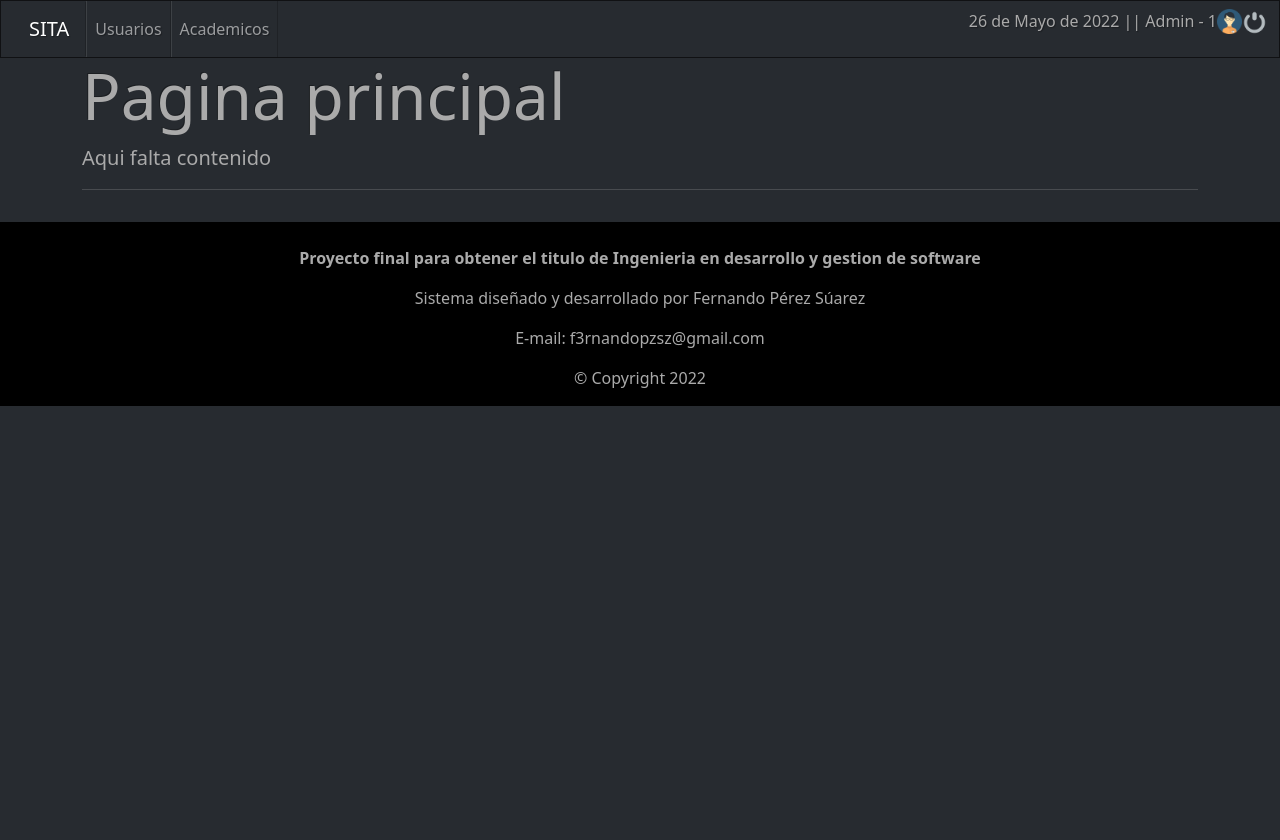
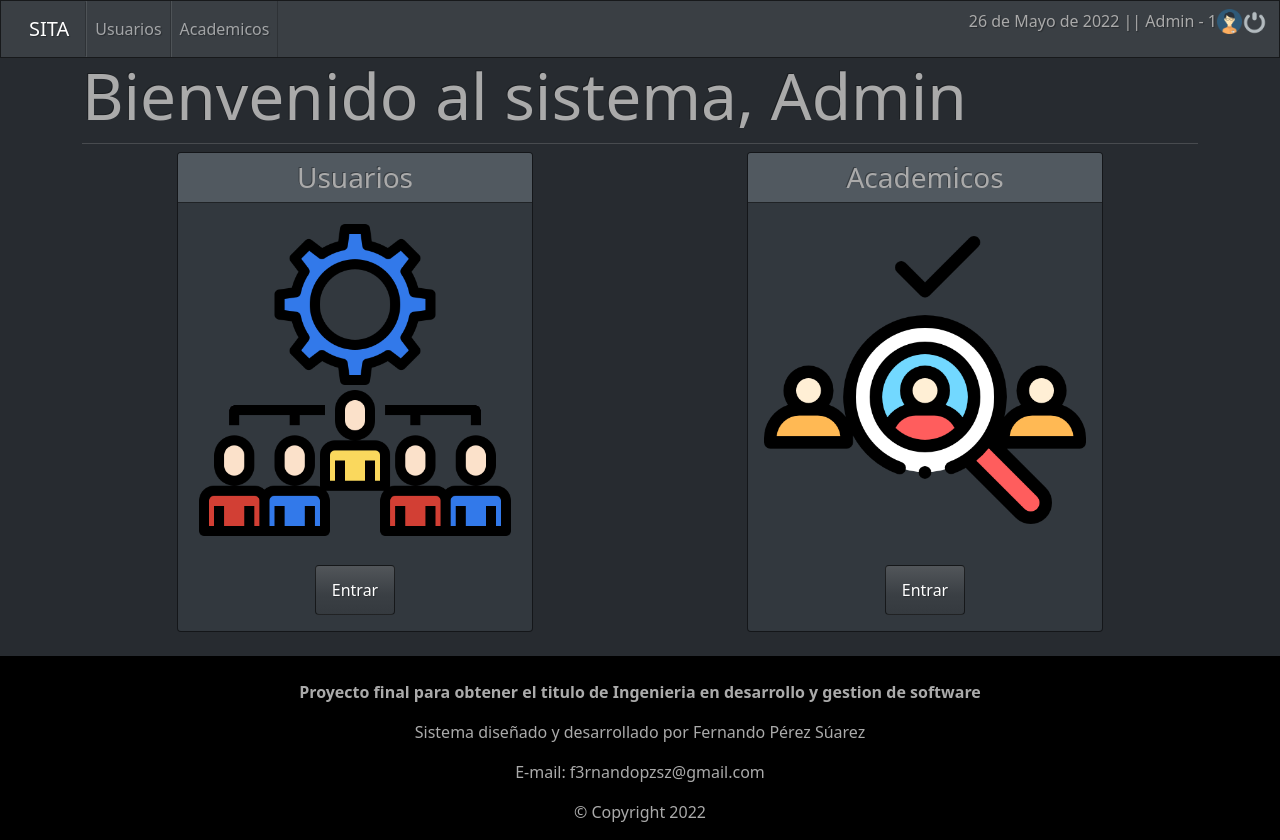
Before and after one commit to FernandoPZ/SITA, a PHP site: page /sistema/index.php in a window 1280 px wide. Before the commit the page ends 406 px from the top, so only its background shows below. Run offline with PHP 8.4, Linux system fonts and the light colour scheme; a user stored in the database is signed in.

Commit message:
Pagina principal

```diff
--- a/sistema/index.php
+++ b/sistema/index.php
@@ -2,9 +2,38 @@
 <title>SITA - Inicio</title>
 
 			<div class="jumbotron">
-				<h1 class="display-3">Pagina principal</h1>
-				<p class="lead">Aqui falta contenido</p>
+				<h1 class="display-3">Bienvenido al sistema, <?php echo $usuario; ?></h1>
 				<hr class="my-2">
 			</div>
+			<br>
+
+			<?php if($_SESSION['tipo'] == 1){ ?>
+			<div class="col-md-4 mx-auto"> <!-- divide la pantalla en 3 elementos de 4 espacios de 12, cada uno -->
+				<div class="card"> <!-- tarjetas para presentar las secciones -->
+					<h3 class="card-header col text-center">Usuarios</h3>
+					<div class="card-body">
+						<img class="card-img-top" src="img/elementos/recuhum.png" alt="">
+							<div class="col text-center">
+								</br>
+								<a name="" id="" class="btn btn-primary" href="secciones/verUsuario.php" role="button">Entrar</a>
+							</div>
+					</div>
+				</div>
+			</div>
+			<?php } ?>
+
+			<div class="col-md-4 mx-auto"> <!-- divide la pantalla en 3 elementos de 4 espacios de 12, cada uno -->
+				<div class="card"> <!-- tarjetas para presentar las secciones -->
+					<h3 class="card-header col text-center">Academicos</h3>
+					<div class="card-body">
+						<img class="card-img-top" src="img/elementos/academ.png" alt="">
+							<div class="col text-center">
+								</br>
+								<a name="" id="" class="btn btn-primary" href="secciones/verAcademico.php" role="button">Entrar</a>
+							</div>
+					</div>
+				</div>
+			</div>
+
 
 <?php include("template/pie.php"); ?>
--- a/sistema/template/cabecera.php
+++ b/sistema/template/cabecera.php
@@ -41,7 +41,7 @@ if(!isset($_SESSION['usuario'])){
 </head>
 <body>
 	<header>
-		<nav class="navbar navbar-expand-lg navbar-dark bg-dark">
+		<nav class="navbar navbar-expand-lg navbar-dark bg-primary">
 			<div class="container-fluid">
 				<a class="navbar-brand" href="../index.php">SITA</a>
 				<button class="navbar-toggler" type="button" data-bs-toggle="collapse" data-bs-target="#navbarColor02" aria-controls="navbarColor02" aria-expanded="true" aria-label="Toggle navigation">
@@ -71,3 +71,4 @@ if(!isset($_SESSION['usuario'])){
 	</header>
 	<div class="container"> <!-- Contenido de la pagina variable -->
         <div class="row">
+		<br>
```
Also changed, not shown: sistema/img/elementos/academ.png (added), sistema/img/elementos/recuhum.png (added).
